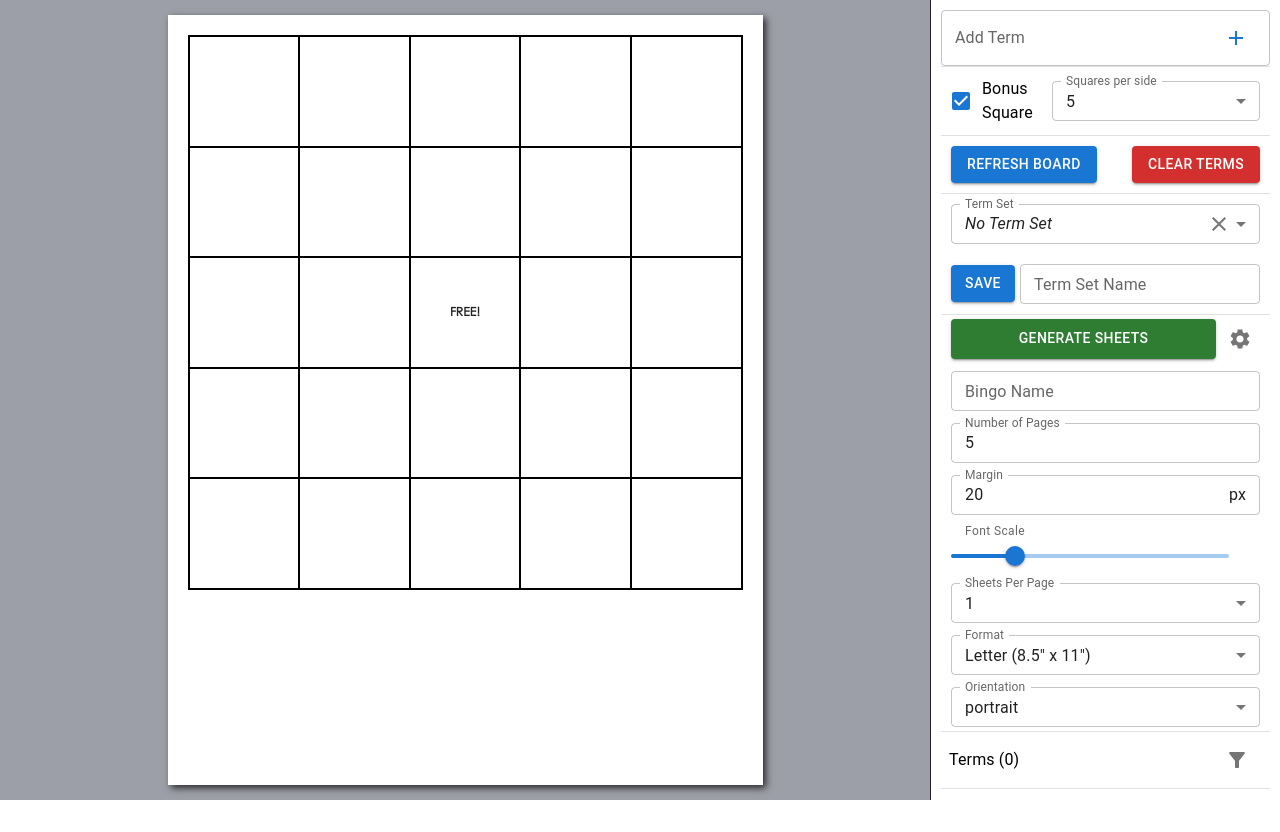
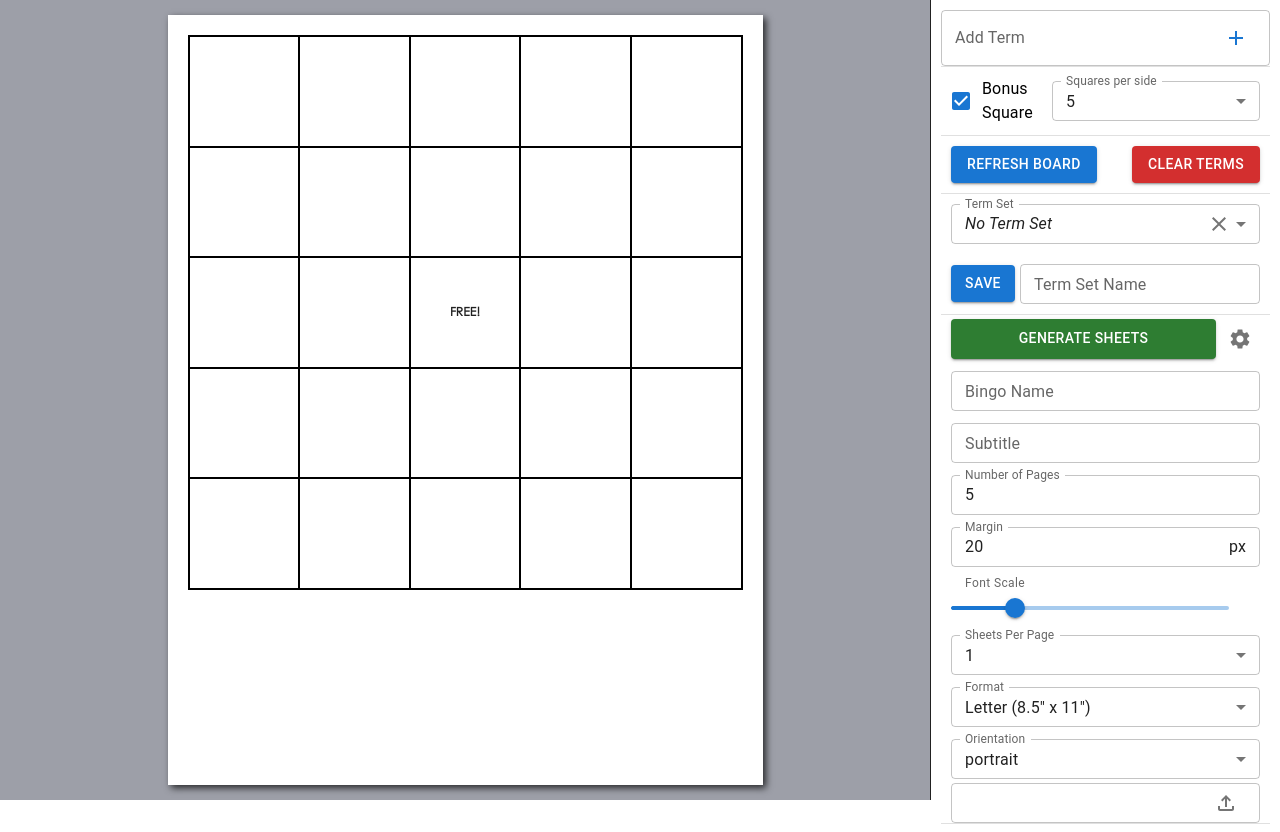
Before and after one commit to inregardstometal/Bingo-Frontend, a React (Create React App) app: page / in a window 1280 px wide. Both pictures are taken after a click on the button 1240 px from the left and 338 px from the top of the page. Before the commit the page ends 800 px from the top, so only its background shows below. Built offline with nearby package versions, Linux system fonts and the light colour scheme.

Commit message:
Modified bingo to support background images and subtitles

```diff
--- a/src/components/Bingo/BingoBoard.tsx
+++ b/src/components/Bingo/BingoBoard.tsx
@@ -18,7 +18,7 @@ const BONUS_CONTENT = "<b>FREE!</b>";
 
 const _BingoBoard = (): JSX.Element => {
     const terms = useTerms();
-    const { bonus, sideLength, name, margin } = useBingoViewState();
+    const { bonus, sideLength, name, subtitle, margin } = useBingoViewState();
 
     const table = useMemo(() => {
         const area = Math.pow(sideLength, 2);
@@ -47,10 +47,18 @@ const _BingoBoard = (): JSX.Element => {
         <Box sx={{ margin: `${margin}px` }}>
             {name !== "" ? (
                 <Typography
-                    variant="h4"
-                    sx={{ width: "100%", textAlign: "center", margin: "10px 0" }}
+                    variant="h3"
+                    sx={{ width: "100%", textAlign: "center", margin: "10px 0", mb: "16px", fontWeight: 700, fontSize: "32px",  }}
                 >
                     {name}
+                </Typography>
+            ) : null}
+            {subtitle !== "" ? (
+                <Typography
+                    variant="h6"
+                    sx={{ width: "100%", textAlign: "center", margin: "10px 0", px: "80px", fontWeight: 700, fontSize: "10px" }}
+                >
+                    {subtitle}
                 </Typography>
             ) : null}
             <TableContainer
--- a/src/components/Bingo/BingoController.tsx
+++ b/src/components/Bingo/BingoController.tsx
@@ -16,8 +16,9 @@ import {
     Collapse,
     InputAdornment,
     Tooltip,
+    Input
 } from "@mui/material";
-import { Close, Add, Settings } from "@mui/icons-material";
+import { Close, Add, Settings, FileUploadOutlined } from "@mui/icons-material";
 import { useCallback, useEffect, useState } from "react";
 import { useBingoState, useTerms, PageFormats } from "./BingoState";
 import { generateSheets } from "./generateSheets";
@@ -304,6 +305,14 @@ export const BingoController = (): JSX.Element => {
                         onChange={(e) => state.setName(e.target.value)}
                     />
                     <TextField
+                        label="Subtitle"
+                        margin="dense"
+                        fullWidth
+                        size="small"
+                        value={state.subtitle}
+                        onChange={(e) => state.setSubtitle(e.target.value)}
+                    />
+                    <TextField
                         label="Number of Pages"
                         margin="dense"
                         fullWidth
@@ -391,6 +400,25 @@ export const BingoController = (): JSX.Element => {
                         <MenuItem value="portrait">portrait</MenuItem>
                         <MenuItem value="landscape">landscape</MenuItem>
                     </TextField>
+                    <TextField
+                        type="text"
+                        size="small"
+                        fullWidth
+                        InputProps={{
+                            endAdornment: (
+                            <IconButton component="label">
+                                <FileUploadOutlined />
+                                <input
+                                style={{display:"none"}}
+                                type="file"
+                                hidden
+                                onChange={(e) => state.setBackgroundImage(URL.createObjectURL(new Blob([...(e.target.files ?? [])])))}
+                                name="file"
+                                />
+                            </IconButton>
+                            ),
+                        }}
+                        />
                 </Collapse>
                 {/* <Button
                     fullWidth
--- a/src/components/Bingo/BingoPage.tsx
+++ b/src/components/Bingo/BingoPage.tsx
@@ -8,7 +8,7 @@ interface BingoPageProps {}
 const SCALE_FACTOR = 0.02;
 
 export const BingoPage = ({}: BingoPageProps): JSX.Element => {
-    const { containerRef, format, orientation, numPerPage } = useBingoViewState();
+    const { containerRef, format, orientation, numPerPage, backgroundImage } = useBingoViewState();
 
     const fontScale = useFontScale();
 
@@ -88,6 +88,9 @@ export const BingoPage = ({}: BingoPageProps): JSX.Element => {
                 ref={containerRef}
                 sx={{
                     bgcolor: "white",
+                    backgroundImage: backgroundImage ? `url(${backgroundImage})` : undefined,
+                    backgroundRepeat: "repeat-x",
+                    backgroundSize: "50%",
                     width: orientation === "landscape" ? "100%" : "unset",
                     height: orientation === "portrait" ? "100%" : "unset",
                     aspectRatio: `${ratio}`,
--- a/src/components/Bingo/BingoState.tsx
+++ b/src/components/Bingo/BingoState.tsx
@@ -50,12 +50,16 @@ interface BingoState {
     setOrientation: React.Dispatch<React.SetStateAction<"portrait" | "landscape">>;
     name: string;
     setName: React.Dispatch<React.SetStateAction<string>>;
+    subtitle: string;
+    setSubtitle: React.Dispatch<React.SetStateAction<string>>;
     numPerPage: 1 | 2 | 4;
     setNumPerPage: React.Dispatch<React.SetStateAction<2 | 1 | 4>>;
     margin: number;
     setMargin: React.Dispatch<React.SetStateAction<number>>;
     fontScale: number;
     setFontScale: React.Dispatch<React.SetStateAction<number>>;
+    backgroundImage: string | null;
+    setBackgroundImage: React.Dispatch<React.SetStateAction<string | null>>;
 }
 
 const BingoContext = createContext<BingoState>(null as unknown as BingoState);
@@ -146,10 +150,12 @@ export const BingoStateProvider = ({ children }: BingoStateProviderProps) => {
     const containerRef = useRef<HTMLDivElement | null>(null);
     const [numPerPage, setNumPerPage] = useState<1 | 2 | 4>(1);
     const [name, setName] = useState<string>("");
+    const [subtitle, setSubtitle] = useState<string>("");
     const [format, setFormat] = useState<PageFormats>(PageFormats.Let);
     const [orientation, setOrientation] = useState<"portrait" | "landscape">("portrait");
     const [margin, setMargin] = useState<number>(20);
     const [fontScale, setFontScale] = useState<number>(1);
+    const [backgroundImage, _setBackgroundImage] = useState<string | null>(null);
 
     useEffect(() => {
         setTermSets(getTermSets());
@@ -236,6 +242,19 @@ export const BingoStateProvider = ({ children }: BingoStateProviderProps) => {
         [terms]
     );
 
+    const setBackgroundImage: React.Dispatch<React.SetStateAction<string | null>> = useCallback((val) => {
+        _setBackgroundImage((prev) => {
+            if (typeof prev === "string") {
+                URL.revokeObjectURL(prev);
+            }
+            if (typeof val === "function") {
+                return val(prev);
+            } else {
+                return val;
+            }
+    })
+    }, [])
+
     const state = {
         terms,
         addTerm,
@@ -262,12 +281,16 @@ export const BingoStateProvider = ({ children }: BingoStateProviderProps) => {
         setOrientation,
         name,
         setName,
+        subtitle,
+        setSubtitle,
         numPerPage,
         setNumPerPage,
         margin,
         setMargin,
         fontScale,
         setFontScale,
+        backgroundImage,
+        setBackgroundImage
     };
 
     return <BingoContext.Provider value={state}>{children}</BingoContext.Provider>;
@@ -315,8 +338,10 @@ export const useBingoViewState = () => {
         format: state.format,
         orientation: state.orientation,
         name: state.name,
+        subtitle: state.subtitle,
         numPerPage: state.numPerPage,
         margin: state.margin,
+        backgroundImage: state.backgroundImage
     };
 };
 
--- a/src/components/Bingo/generateSheets.ts
+++ b/src/components/Bingo/generateSheets.ts
@@ -28,7 +28,7 @@ export const generateSheets = (
                 if (hasFreeSquare && idx === bonusIndex) continue;
                 const span = cell.firstChild as HTMLSpanElement | null;
                 if (span) {
-                    span.innerText = cellValues[idx];
+                    span.innerText = cellValues[idx] ?? "";
                 }
             }
         }
```
